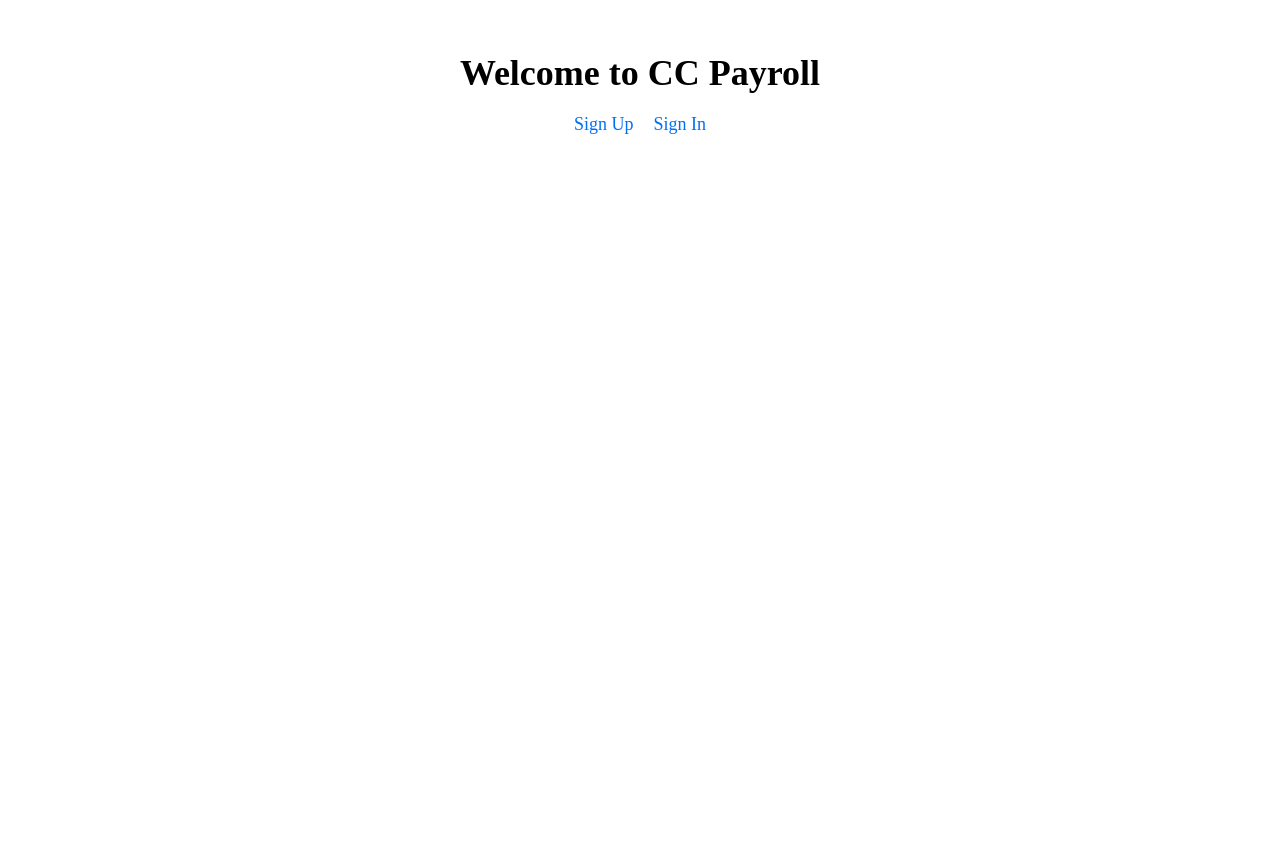
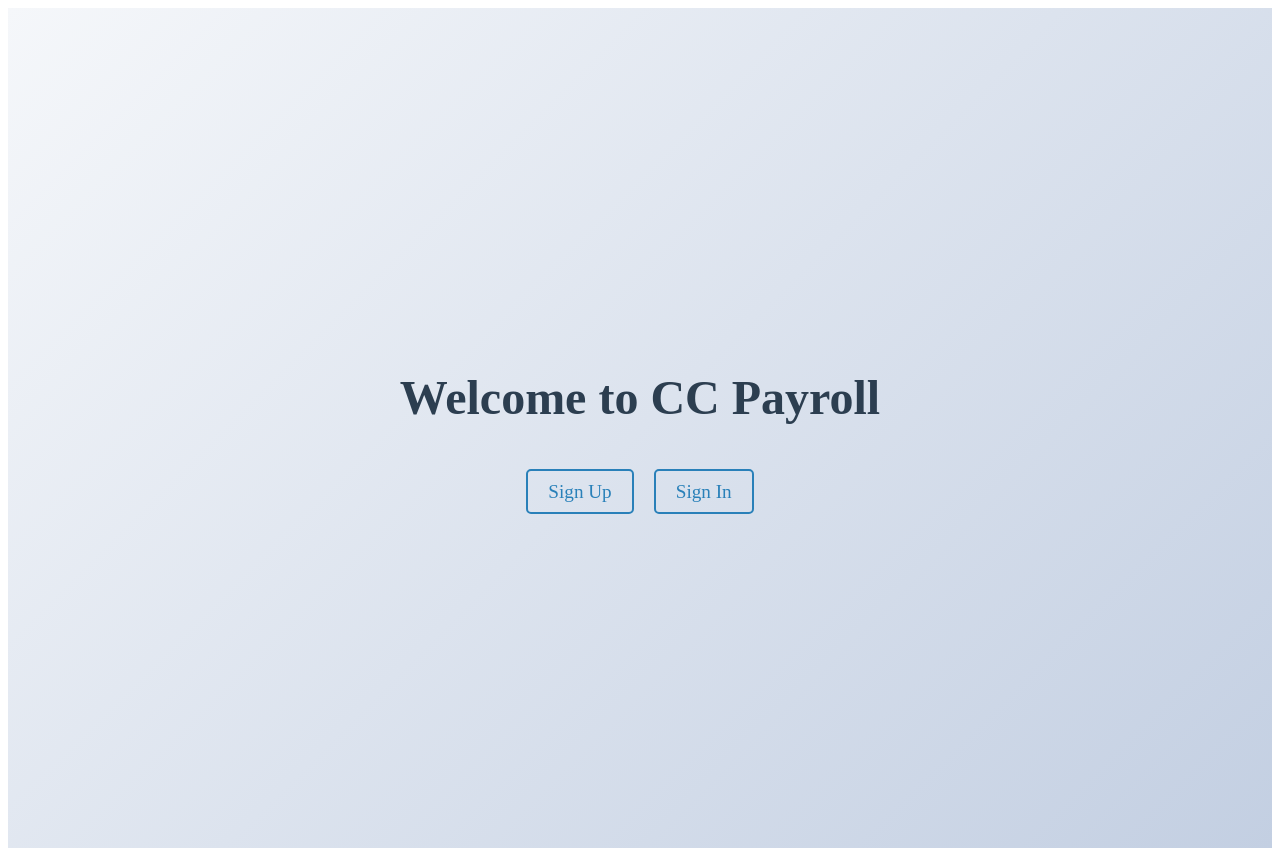
Before and after one commit to chunce-bedus/cc-payroll, a Next.js app in the folder frontend/: page / in a window 1280 px wide. Before the commit the page ends 800 px from the top, so only its background shows below. Built offline with nearby package versions, Linux system fonts and the light colour scheme.

Commit message:
Update HomePage component and CSS for side-by-side buttons

```diff
--- a/frontend/pages/index.js
+++ b/frontend/pages/index.js
@@ -1,23 +1,25 @@
 import React from 'react';
 import Link from 'next/link';
-import '../styles/index.css';
+import styles from '../styles/index.module.css';
 
 const HomePage = () => {
   return (
-    <div>
-      <div className="container">
-        <h1>Welcome to CC Payroll</h1>
-        <nav>
-          <ul>
-            <li>
-              <Link href="/signup">Sign Up</Link>
-            </li>
-            <li>
-              <Link href="/signin">Sign In</Link>
-            </li>
-          </ul>
-        </nav>
-      </div>
+    <div className={styles.container}>
+      <h1 className={styles.title}>Welcome to CC Payroll</h1>
+      <nav className={styles.nav}>
+        <ul className={styles.list}>
+          <li className={styles.item}>
+            <Link href="/signup" legacyBehavior>
+              <a className={styles.link}>Sign Up</a>
+            </Link>
+          </li>
+          <li className={styles.item}>
+            <Link href="/signin" legacyBehavior>
+              <a className={styles.link}>Sign In</a>
+            </Link>
+          </li>
+        </ul>
+      </nav>
     </div>
   );
 };
--- a/frontend/styles/forms.css
+++ /dev/null
@@ -1,42 +0,0 @@
-/* frontend/styles/forms.css */
-
-.container {
-  max-width: 500px;
-  margin: auto;
-  padding: 20px;
-  border: 1px solid #ddd;
-  border-radius: 5px;
-}
-
-h2 {
-  text-align: center;
-}
-
-form {
-  display: flex;
-  flex-direction: column;
-}
-
-label {
-  margin-bottom: 10px;
-}
-
-input, select {
-  padding: 10px;
-  margin-bottom: 20px;
-  border: 1px solid #ddd;
-  border-radius: 5px;
-}
-
-button {
-  padding: 10px;
-  background-color: #007bff;
-  color: white;
-  border: none;
-  border-radius: 5px;
-  cursor: pointer;
-}
-
-button:hover {
-  background-color: #0056b3;
-}
--- a/frontend/styles/index.css
+++ /dev/null
@@ -1,31 +0,0 @@
-.container {
-  max-width: 1200px;
-  margin: 0 auto;
-  padding: 20px;
-  text-align: center;
-}
-
-h1 {
-  font-size: 36px;
-  margin-bottom: 20px;
-}
-
-nav ul {
-  list-style: none;
-  padding: 0;
-}
-
-nav ul li {
-  display: inline;
-  margin: 0 10px;
-}
-
-nav ul li a {
-  text-decoration: none;
-  color: #0070f3;
-  font-size: 18px;
-}
-
-nav ul li a:hover {
-  text-decoration: underline;
-}
--- /dev/null
+++ b/frontend/styles/index.module.css
@@ -0,0 +1,48 @@
+.container {
+  display: flex;
+  flex-direction: column;
+  align-items: center;
+  justify-content: center;
+  min-height: 100vh;
+  background: linear-gradient(135deg, #f5f7fa 0%, #c3cfe2 100%);
+  font-family: 'Arial, sans-serif';
+  color: #333;
+  padding: 20px;
+  text-align: center;
+}
+
+.title {
+  font-size: 3rem;
+  margin-bottom: 20px;
+  color: #2c3e50;
+}
+
+.nav {
+  margin-top: 20px;
+}
+
+.list {
+  list-style: none;
+  padding: 0;
+  display: flex;
+  justify-content: center;
+}
+
+.item {
+  margin: 0 10px;
+}
+
+.link {
+  text-decoration: none;
+  font-size: 1.2rem;
+  color: #2980b9;
+  padding: 10px 20px;
+  border: 2px solid #2980b9;
+  border-radius: 5px;
+  transition: background-color 0.3s, color 0.3s;
+}
+
+.link:hover {
+  background-color: #2980b9;
+  color: #fff;
+}
```
